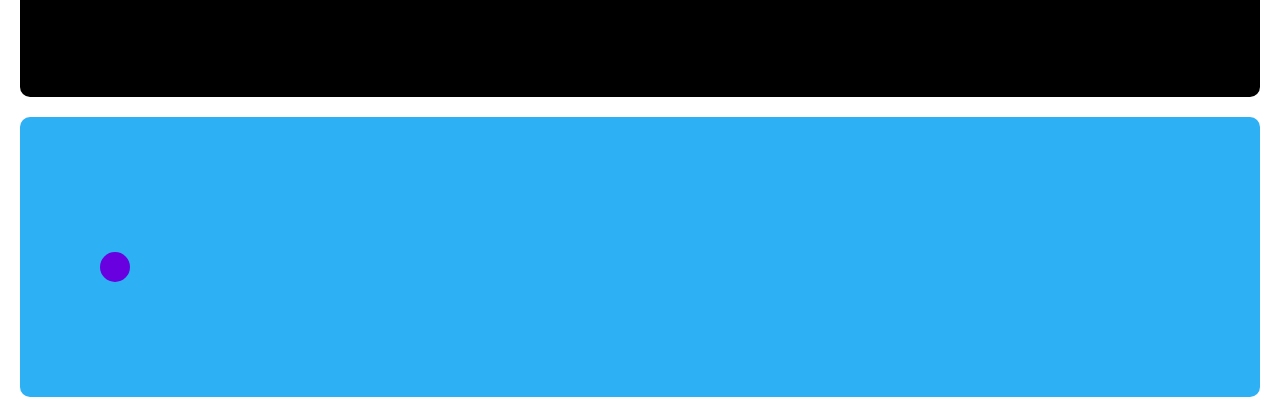
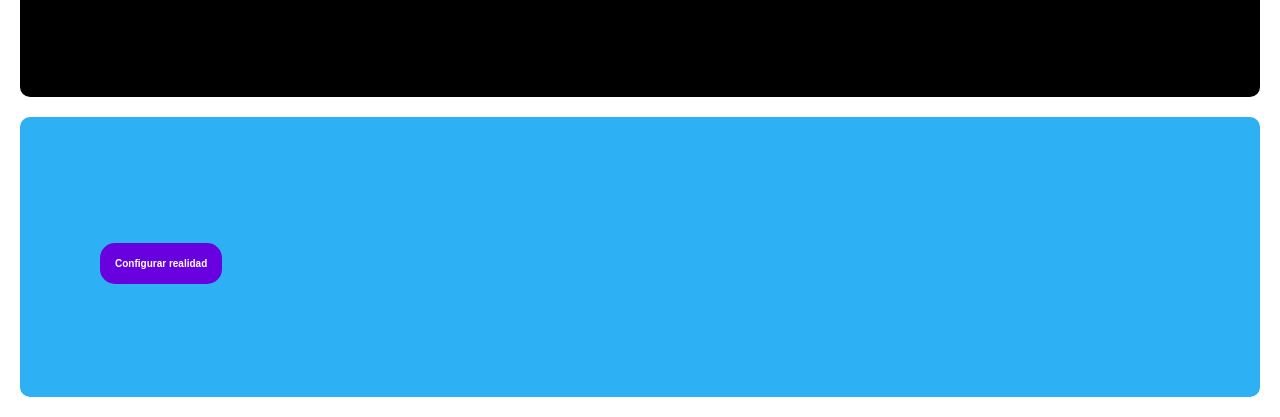
Before and after one commit to llanoajm/ARChemModels, a plain HTML site: page index.html in a window 1280 px wide. Shown: the part 586-1003 px from the top of the page. Drawn offline with Linux system fonts and the light colour scheme.

Commit message:
Complete Stable version beta 1.0

```diff
--- a/styles.css
+++ b/styles.css
@@ -55,7 +55,7 @@ hr{
 .AR a{
     color: white;
     background-color: rgb(104, 0, 223);
-    font-size: 0px;
+    font-size: 10px !important;
     padding: 15px;
     border-radius: 15px;
 }
```
